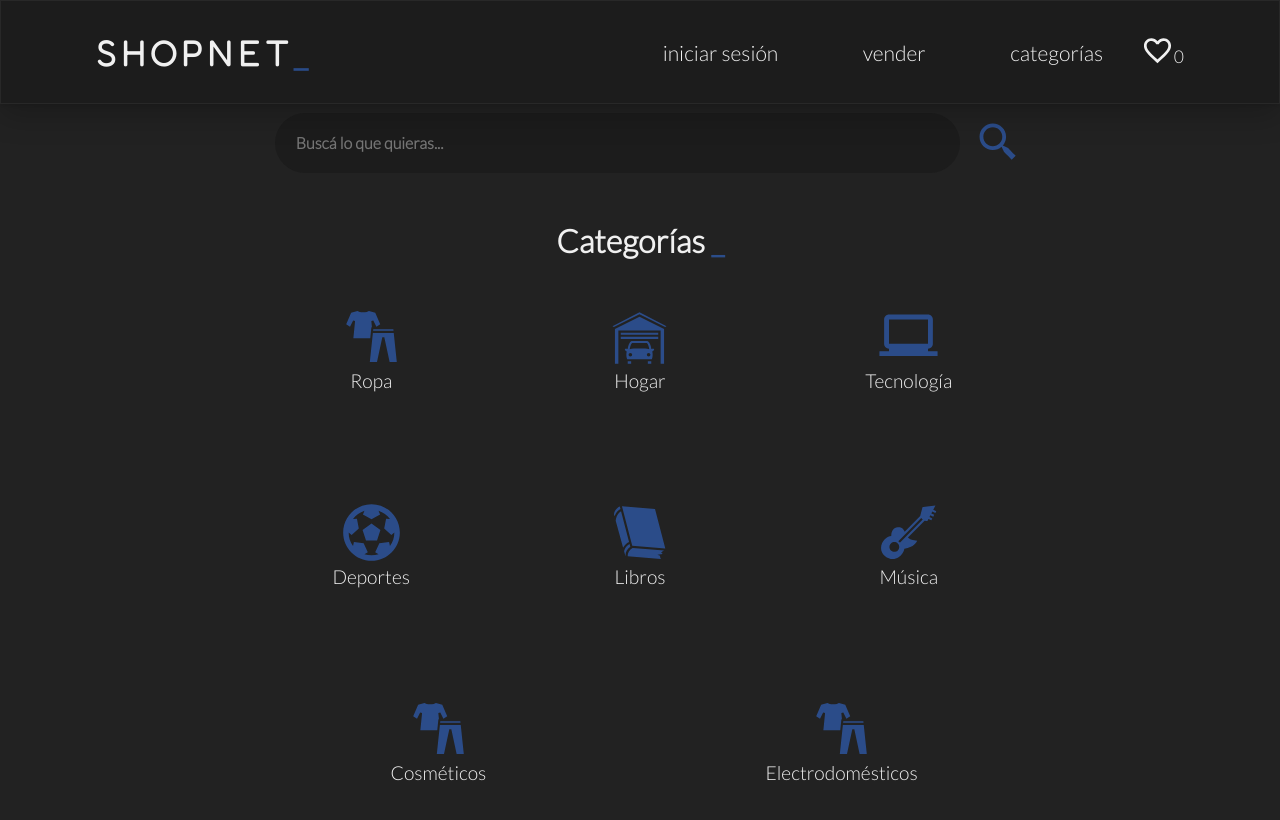
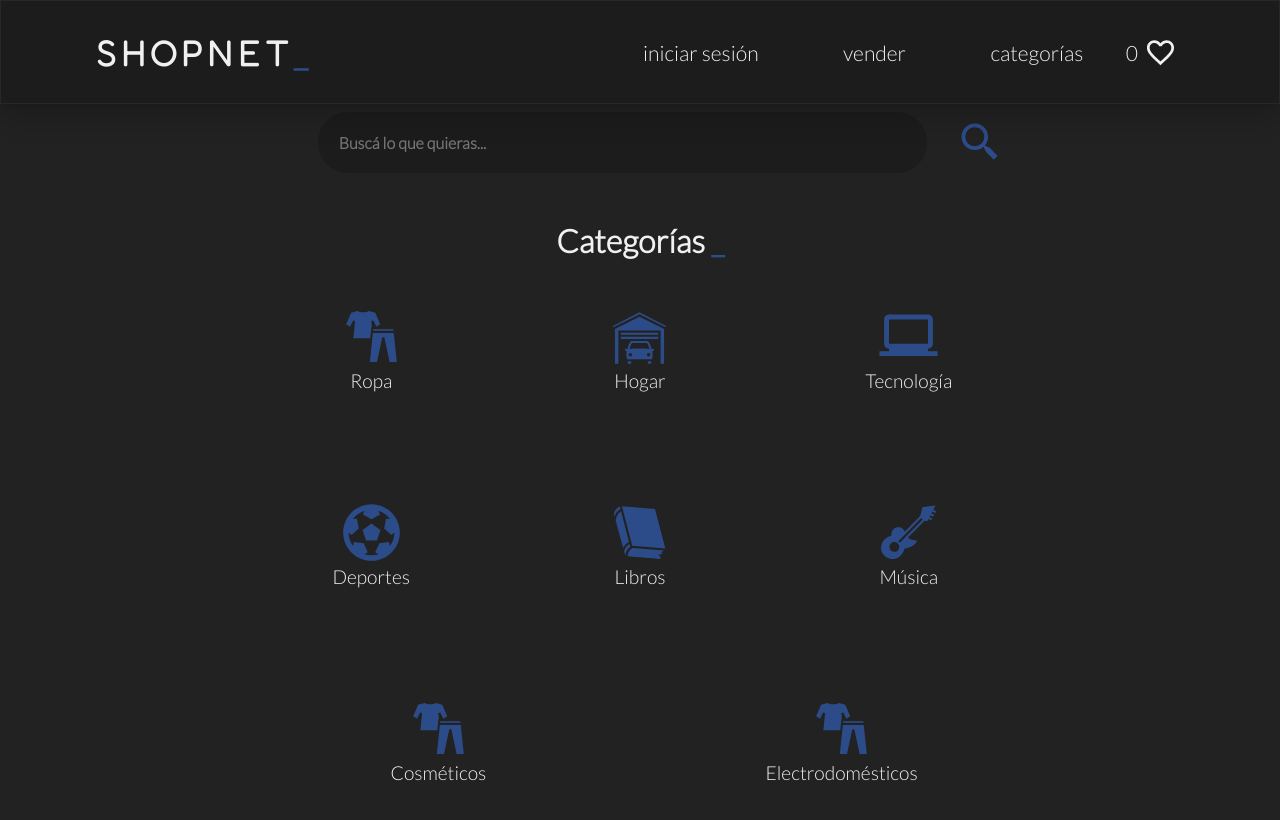
Before and after one commit to alejandroacd/shopnet, a React (Create React App) app in the folder client/: page /search in a window 1280 px wide. Shown: the top 820 px of the page. Built offline with nearby package versions, Linux system fonts and the light colour scheme.

Commit message:
shopnet v1.0

```diff
--- a/client/src/components/Header/Header.css
+++ b/client/src/components/Header/Header.css
@@ -21,6 +21,9 @@ a {
 
 }
 
+.search_header {
+    background-color: var(--backgrounds);
+}
 .container_header {
     z-index:1000;
    position:fixed;
@@ -33,7 +36,7 @@ a {
     display: flex;
     justify-content: space-between;
     align-items: center;
-    width: 85%;
+    width: 90%;
     margin: 0 auto;
     height: 12vh;
     color:var(--primary);
@@ -68,6 +71,12 @@ a {
 
 .header li {
     list-style: none;
+    display: flex;
+    align-items: center;
+    font-size:1.2em
+}
+.header li svg {
+    margin:0.5em
 }
 
 .nav-list li {
@@ -104,6 +113,10 @@ a {
           width: 100%;
       }
 
+      .header {
+        width: 75%;
+      }
+
 }
 
 
@@ -120,5 +133,6 @@ a {
 
     .header {
         height: 13vh;
+        width: 85%;
     }
 }
--- a/client/src/components/Header/Header.js
+++ b/client/src/components/Header/Header.js
@@ -3,6 +3,8 @@ import "../Header/Header.css"
 import { Link } from 'react-router-dom';
 import { MdFavoriteBorder } from 'react-icons/md'
 import { useCart } from '../../contexts/CartContext'
+import Search from '../../components/Search/Search'
+
 const Header = () => {
 
     const {favorites} = useCart()
@@ -28,13 +30,14 @@ const Header = () => {
                 <h1>SHOPNET<span className='underscore'>_</span></h1>
             </div>
 
+
             <div className='browse_options'>
             <ul className='nav-list'>
                 <Link to={isLoggedIn ? `/me/${identifier}` : "login"}> <li> {isLoggedIn ? 'mi perfil' : "iniciar sesión"} </li> </Link>
                 <Link to={isLoggedIn ? '/postProduct' : '/login'}> <li> vender </li> </Link>
                 <Link to="/search"> <li>  categorías </li> </Link>
             </ul>
-            <Link to={`me/${localStorage.getItem('id')}/favorites`}> <li> <MdFavoriteBorder size={25} /> {favorites ? favorites.length : null} </li> </Link>
+            <Link to={`me/${localStorage.getItem('id')}/favorites`}> <li>  {favorites ? favorites.length : null} <MdFavoriteBorder size={25} /></li> </Link>
 
             </div>
 
--- a/client/src/components/Search/Search.css
+++ b/client/src/components/Search/Search.css
@@ -4,6 +4,7 @@
         align-items: center;
         margin-top:0.7em;
         margin-bottom:1em;
+
 }
 
 .search-global {
@@ -11,30 +12,33 @@
         width: 85%;
         margin: 0 auto;
         border-radius: 30px;
-        background-color: var(--backgrounds);
+        background-color: var(--thirdty);
         border: none;
         padding: 0.7em;
         font-weight: bold;
-        color: var(--primary)
+        color: var(--secondary)
+}
+
+.search-global {
+        background-color: var(--backgrounds);
 }
 
 .search_container svg {
-
-        margin: 0.3em;
         color: var(--secondary);
 }
 
 @media all and (min-width: 768px) {
         .search_container {
-                width: 85%;
+                width: 65%;
                 margin: 0 auto;
                 margin-top:2em;
                 margin-bottom:2em;
+                display: flex;
 
         }
 
         .search-global {
-                width: 90%;
+
                 border-radius: 30px;
                 padding:1.3em;
                 font-size: 1em;
@@ -46,12 +50,14 @@
 @media all and (min-width: 1024px) {
         .search_container {
                 margin-bottom:3em;
+                display: flex;
+                width: 80%;
         }
 }
 
 @media all and (min-width: 1920px) {
         .search_container {
-                width: 70%;
+                width: 50%;
                 margin-bottom:2em;
 
         }
--- a/client/src/components/Search/Search.js
+++ b/client/src/components/Search/Search.js
@@ -18,7 +18,6 @@ const Search = () => {
 
     return (
         <>
-        <BiArrowBack style={{color:'white'}} onClick={() => navigate(-1)} />
             <div className='search_container'>
                 <input ref={inputRef} onChange={() => handleChange()} className='search-global' type='text' placeholder='Buscá lo que quieras...' />
                 <BiSearchAlt2 size={35} />
--- a/client/src/components/Settings/Settings.js
+++ b/client/src/components/Settings/Settings.js
@@ -1,8 +1,10 @@
 import React, { useRef,useState } from 'react';
 import '../Settings/Settings.css'
 import { Navigate } from 'react-router-dom'
+import { BiArrowBack} from 'react-icons/bi'
+import { useNavigate } from 'react-router-dom';
 import axios from 'axios';
-import { succesfullAlert } from '../alerts';
+import { succesfullAlert} from '../alerts';
 
 
 
@@ -12,7 +14,8 @@ const Settings = () => {
     let token = localStorage.getItem('token')
     let phoneNumberSaved = localStorage.getItem('phoneNumber')
     let neighborhoodSaved = localStorage.getItem('neighborhood')
-    const neighborhood = useRef()
+    const neighborhood = useRef();
+    const navigate = useNavigate()
     const phoneNumber = useRef()
     const phoneRegEx = /^([0-9]){10}$/
     const [error,setError] = useState('')
@@ -51,7 +54,10 @@ const Settings = () => {
         <>
             {!token && <Navigate replace to='/' />}
 
+            <BiArrowBack className='arrow_icon' style={{position:'relative',top: '15vh',margin:'1em'}} onClick={() => {navigate(-1)}} size={35}/>
+
             <div className='settings_div'>
+
                 <h1>Editá tu perfil</h1>{
                     error ?
                     <p className='error'>{error}</p>
```
